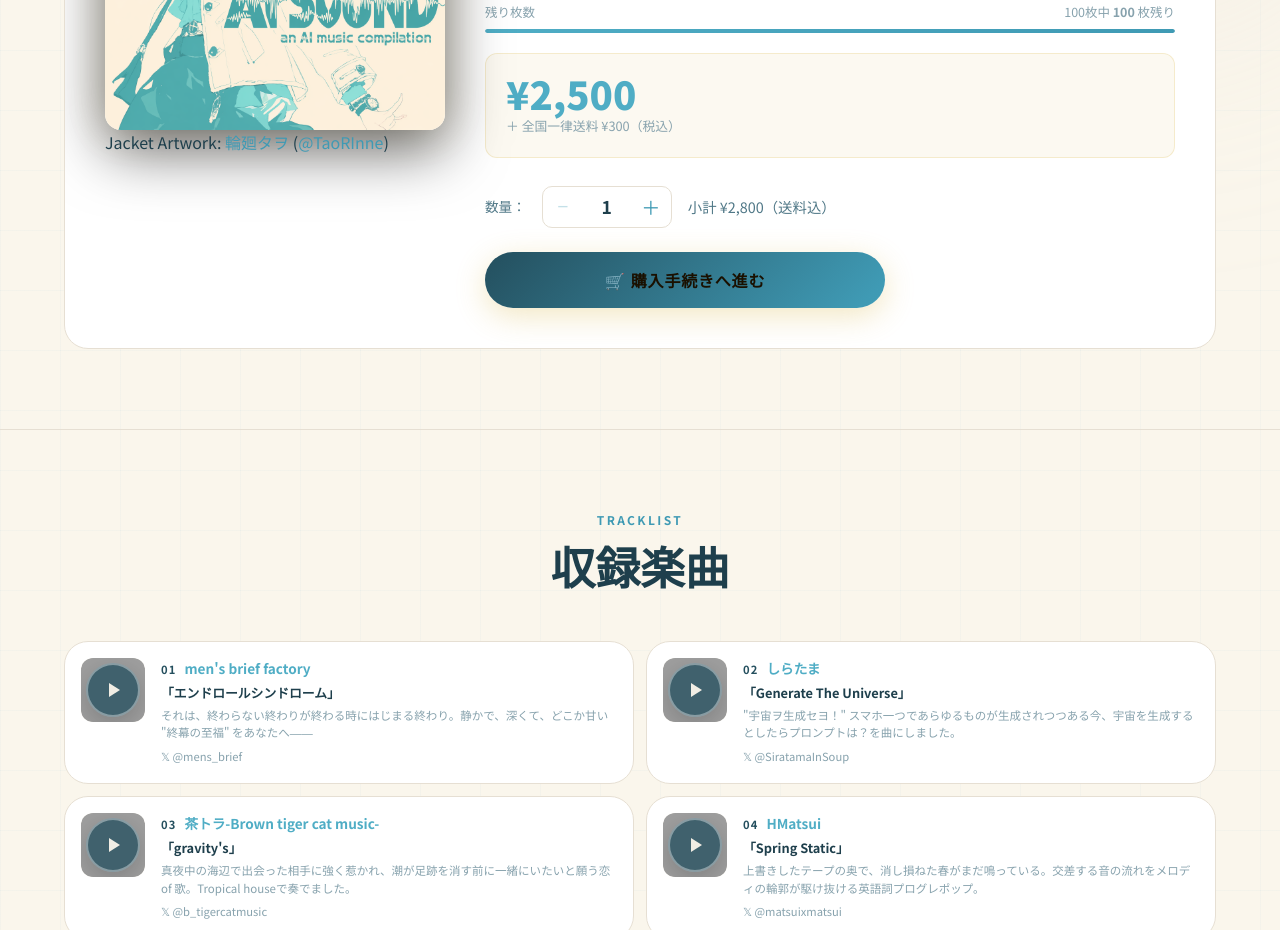
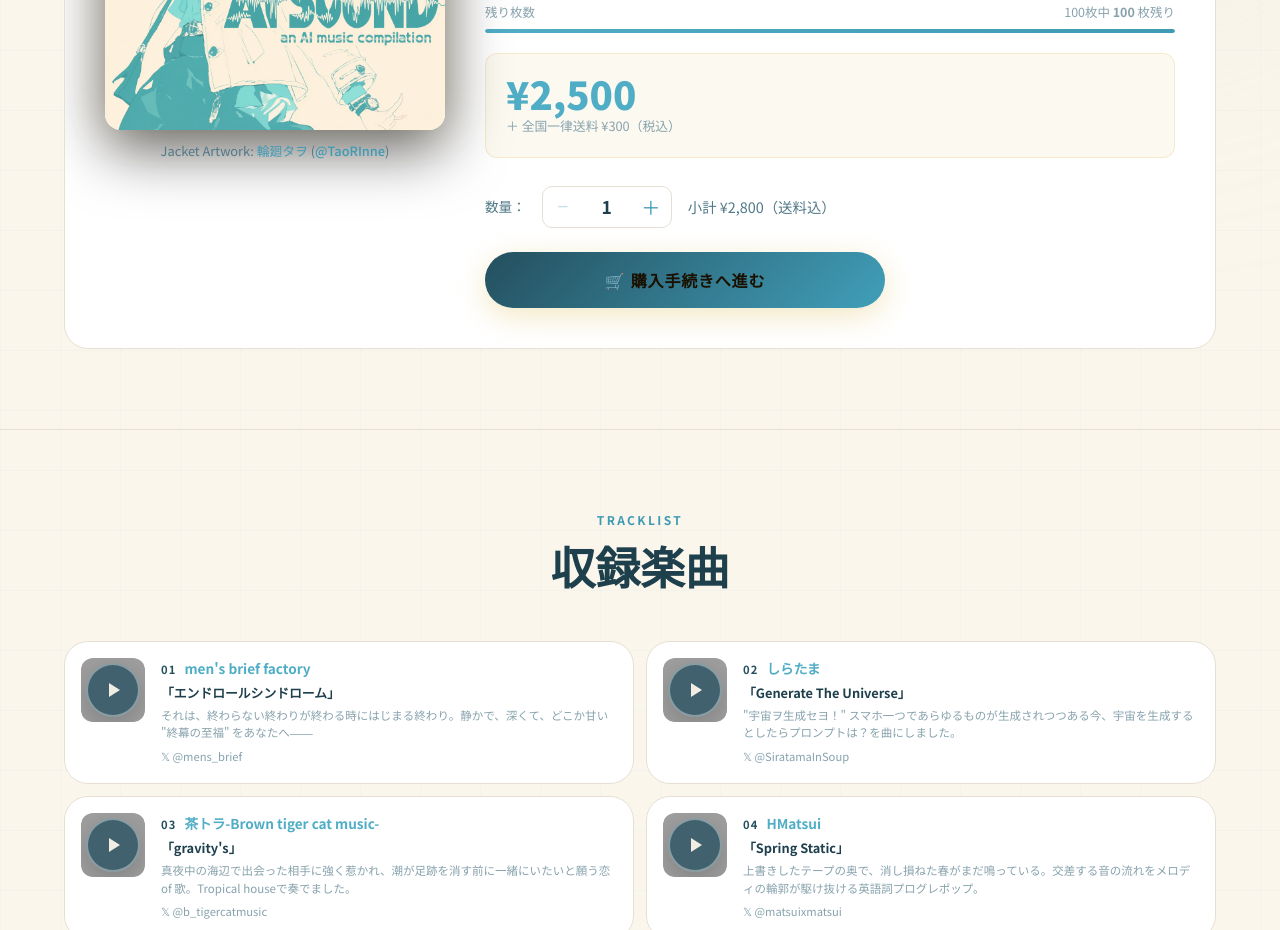
Before and after one commit to MYST0518/coedo_music_label, a website: page index.html in a window 1280 px wide. Shown: the part 910-1840 px from the top of the page. Drawn offline with Linux system fonts and the light colour scheme; no server answers; grey boxes are pictures that could not be loaded.

Commit message:
Add jacket artist credit to shop (css/style.css)

```diff
--- a/css/style.css
+++ b/css/style.css
@@ -959,3 +959,22 @@ img { max-width: 100%; display: block; }
     width: 80px;
   }
 }
+
+.jacket-credit {
+  margin-top: 12px;
+  font-size: 0.8rem;
+  color: var(--text-secondary);
+  text-align: center;
+  line-height: 1.4;
+}
+
+.jacket-credit a {
+  color: var(--gold-primary);
+  font-weight: 500;
+  transition: color var(--transition);
+}
+
+.jacket-credit a:hover {
+  color: var(--gold-light);
+  text-decoration: underline;
+}
```
